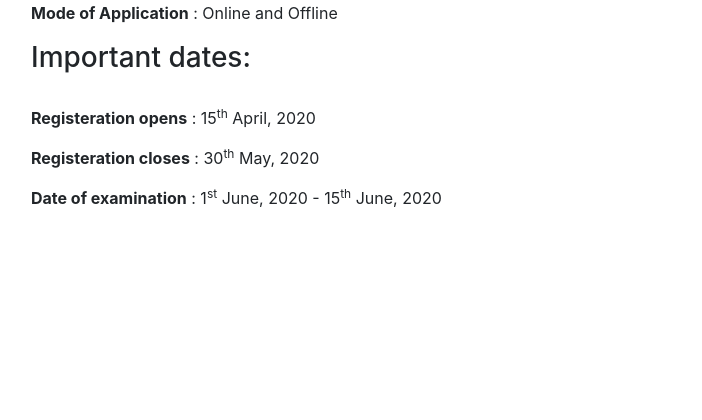
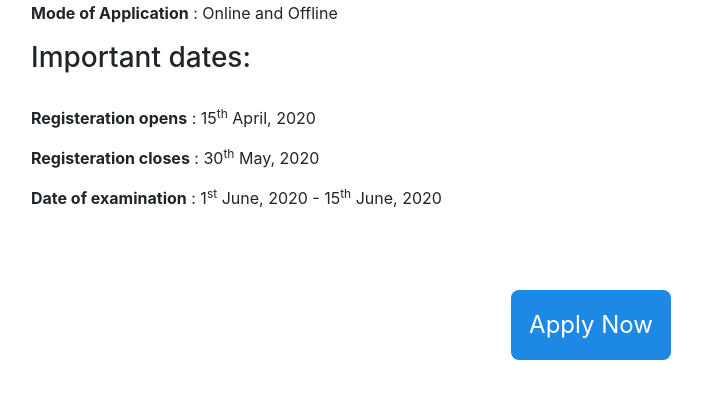
Before and after one commit to divya-rathi/CAMs, a Flask app: page / in a window 1280 px wide. Shown: the part 750-1170 px from the top of the page, without its empty margins (49-751 px from the left). Before the commit the page ends 957 px from the top, so only its background shows below. Run offline with Flask 2, Linux system fonts and the light colour scheme; some libraries are stand-ins or nearby versions.

Commit message:
Home page temporarily done

```diff
--- a/app.py
+++ b/app.py
@@ -91,6 +91,10 @@ def home_admin():
         if choose == 'Add Cut-Offs List':
             print('works')
 
+@app.route('/application',methods=['POST', 'GET'])
+def application():
+    return render_template('application.html')
+
 @app.route('/error')
 def err():
     flash("Wrong password entered")
--- a/templates/home.html
+++ b/templates/home.html
@@ -131,7 +131,23 @@ a:hover{
 .right li a:hover{
     text-shadow: 0.5px 1.5px #ccc;
 }
+.applyNow{
+    background: #1e88e5;
+    margin-bottom: 60px;
+    margin-top: auto;
+    height: 70px;
+    font-size: 24px;
+    text-transform: capitalize;
+    border-radius: 8px;
 
+}
+.center{
+    float:center;
+    text-align: center;
+}
+.center a{
+    color: #ffffff;
+}
 </style>
 <body>
 <div class="header">
@@ -236,7 +252,9 @@ a:hover{
         <p>No, refund is not possible.</p>
     </section>
   </div>
-
+<div class="center">
+    <button class="applyNow"><a href="{{url_for('application')}}">Apply Now</a></button>
+</div>
 </body>
 </html>
 
```
